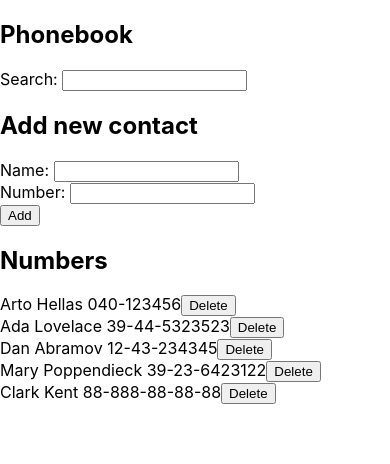
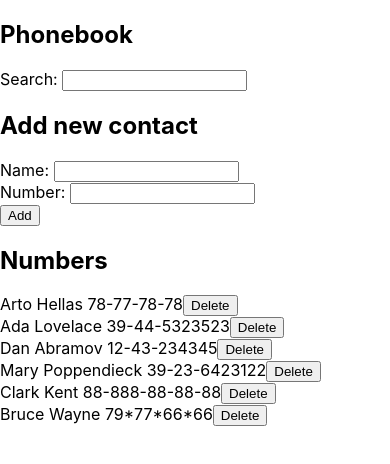
Before and after one commit to mic-meier/fullstackopen_2020, a React (Create React App) app in the folder part2/phonebook/: page / in a window 390 px wide. Shown: the top 464 px of the page. Built offline with nearby package versions, Linux system fonts and the light colour scheme; data requests are answered from the project's data file.

Commit message:
exercise phonebook - step10

```diff
--- a/part2/phonebook/db.json
+++ b/part2/phonebook/db.json
@@ -2,7 +2,7 @@
   "persons": [
     {
       "name": "Arto Hellas",
-      "number": "040-123456",
+      "number": "78-77-78-78",
       "id": 1
     },
     {
@@ -24,6 +24,11 @@
       "name": "Clark Kent",
       "number": "88-888-88-88-88",
       "id": 5
+    },
+    {
+      "name": "Bruce Wayne",
+      "number": "79*77*66*66",
+      "id": 6
     }
   ]
 }
--- a/part2/phonebook/src/components/App.js
+++ b/part2/phonebook/src/components/App.js
@@ -43,7 +43,17 @@ const App = () => {
     };
 
     if (persons.map(person => person.name).includes(newName)) {
-      alert(`${newName}  is already added to the phonebook`);
+      window.confirm(
+        `${newName} is already in your phonebook. Update phone number?`
+      );
+      const id = persons.filter(person => person.name.includes(newName))[0].id;
+      personService.updateNumber(id, personObject).then(returnedPerson => {
+        setPersons(
+          persons.map(person => (person.id !== id ? person : returnedPerson))
+        );
+        setNewName("");
+        setNewNumber("");
+      });
     } else {
       personService.create(personObject).then(returnedPersons => {
         setPersons(persons.concat(returnedPersons));
--- a/part2/phonebook/src/services/persons.js
+++ b/part2/phonebook/src/services/persons.js
@@ -16,8 +16,14 @@ const deletePerson = id => {
   return req.then(res => res.data);
 };
 
+const updateNumber = (id, newObject) => {
+  const req = axios.put(`${baseUrl}/${id}`, newObject);
+  return req.then(res => res.data);
+};
+
 export default {
   getAll,
   create,
-  deletePerson
+  deletePerson,
+  updateNumber
 };
```
